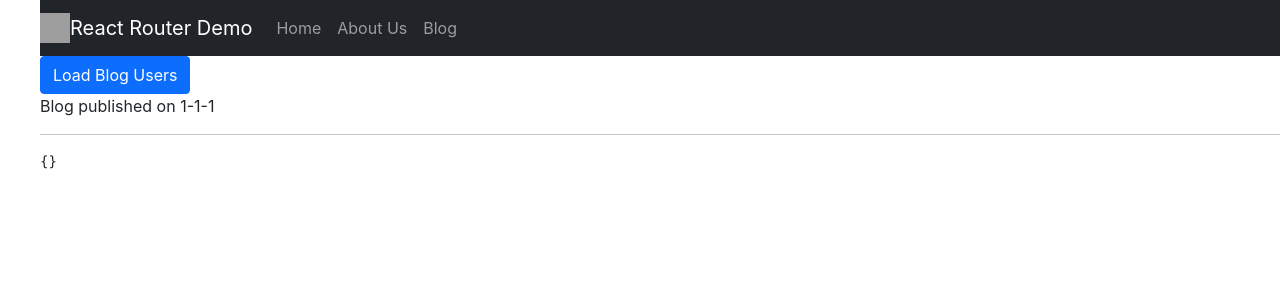
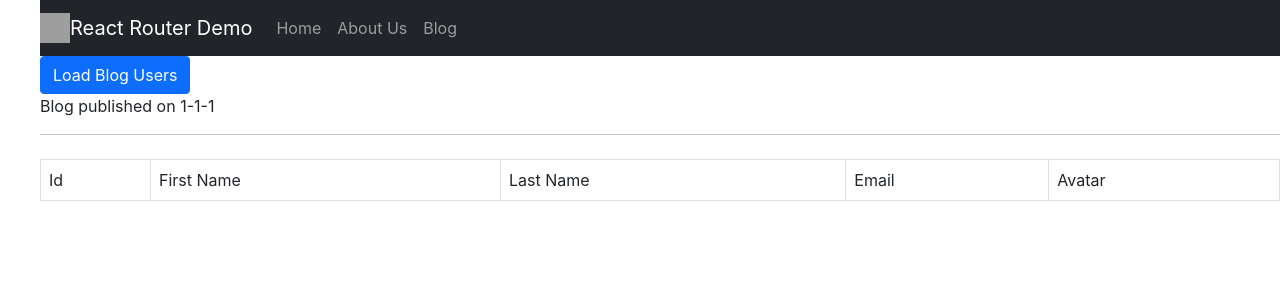
Before and after one commit to anupbaranwal/react-palyground, a React (Create React App) app: page /blog/1/1/1 in a window 1280 px wide. Shown: the top 300 px of the page. Built offline with nearby package versions, Linux system fonts and the light colour scheme; grey boxes are pictures that could not be loaded.

Commit message:
feat(day-3): showing api result in tabular form

```diff
--- a/src/Blog.js
+++ b/src/Blog.js
@@ -1,15 +1,15 @@
 import axios from "axios";
-import React, { useEffect, useState } from "react";
+import React, { useState } from "react";
 import { useParams } from "react-router-dom";
 
 const Blog = (props) => {
   const { year, month, day } = useParams(); //  more convenient way
-  const [users, setUsers] = useState({});
+  const [users, setUsers] = useState([]);
 
   const loadBlogUsers = () => {
     axios.get("https://reqres.in/api/users?page=2").then((res) => {
       setUsers(() => {
-        return res.data;
+        return res.data.data;
       });
     });
   };
@@ -23,7 +23,32 @@ const Blog = (props) => {
         Blog published on {day}-{month}-{year}
       </p>
       <hr />
-      <pre>{JSON.stringify(users, null, 2)}</pre>
+      <table className="table table-bordered mt-4">
+        <thead>
+          <tr>
+            <td>Id</td>
+            <td>First Name</td>
+            <td>Last Name</td>
+            <td>Email</td>
+            <td>Avatar</td>
+          </tr>
+        </thead>
+        <tbody>
+          {users.map((user) => {
+            return (
+              <tr key={user.id}>
+                <td className="fw-bold">{user.id}</td>
+                <td>{user.first_name}</td>
+                <td>{user.last_name}</td>
+                <td>{user.email}</td>
+                <td>
+                  <img src={user.avatar} alt="avatar" height="60" />
+                </td>
+              </tr>
+            );
+          })}
+        </tbody>
+      </table>
     </>
   );
 };
```
